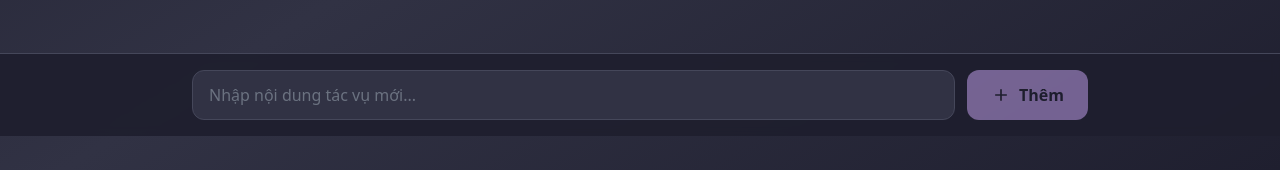
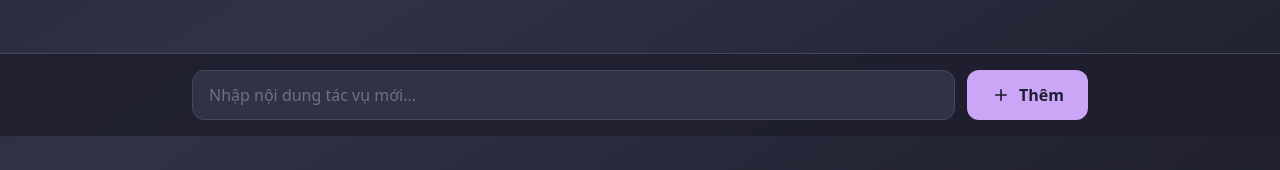
Before and after one commit to lehiennhan/note-online, a Next.js app: page /todos in a window 1280 px wide. Shown: the part 664-834 px from the top of the page. Built offline with nearby package versions, Linux system fonts and the light colour scheme; no server answers; the database is empty.

Commit message:
fix css of button add todos

```diff
--- a/app/ui/todos/add-todo-form.tsx
+++ b/app/ui/todos/add-todo-form.tsx
@@ -47,7 +47,7 @@ export default function AddTodoForm({ onAddTodo }: AddTodoFormProps) {
           <button
             type="submit"
             disabled={!title.trim() || isSubmitting}
-            className="bg-[#cba6f7] text-[#1e1e2e] p-3 rounded-xl hover:bg-[#b4befe] transition-all disabled:opacity-50 disabled:cursor-not-allowed flex items-center gap-2 font-bold px-6"
+            className="bg-[#cba6f7] text-[#1e1e2e] p-3 rounded-xl hover:bg-[#b4befe] transition-all disabled:cursor-not-allowed flex items-center gap-2 font-bold px-6"
           >
             <MdAdd className="text-xl" />
             <span className="hidden sm:inline">Thêm</span>
```
